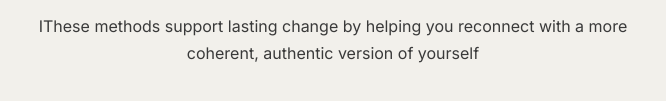
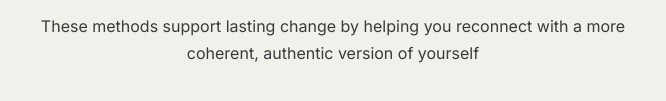
Before and after one commit to stepheno/smueller_counselling, a plain HTML site: page public/index.html in a window 1280 px wide. Shown: the part 829-930 px from the top of the page, 307-973 px from the left. Drawn offline with nearby package versions, Linux system fonts and the light colour scheme.

Commit message:
Update index.html

```diff
--- a/public/index.html
+++ b/public/index.html
@@ -50,7 +50,7 @@
       <h2>About My Approach</h2>
       <p>I am a licensed psychotherapist in Portland, Oregon, offering integrative, depth-oriented therapy for individuals navigating anxiety, depression, life transitions, and the impact of past experiences</p>
       <p>My approach draws from multiple therapeutic modalities, including Interpersonal, Existential, Internal Family Systems, Acceptance and Commitment Therapy, Mindfulness, EMDR, and Psychodynamic therapy</p>
-      <p>IThese methods support lasting change by helping you reconnect with a more coherent, authentic version of yourself</p>
+      <p>These methods support lasting change by helping you reconnect with a more coherent, authentic version of yourself</p>
     </div>
   </section>
 
```
